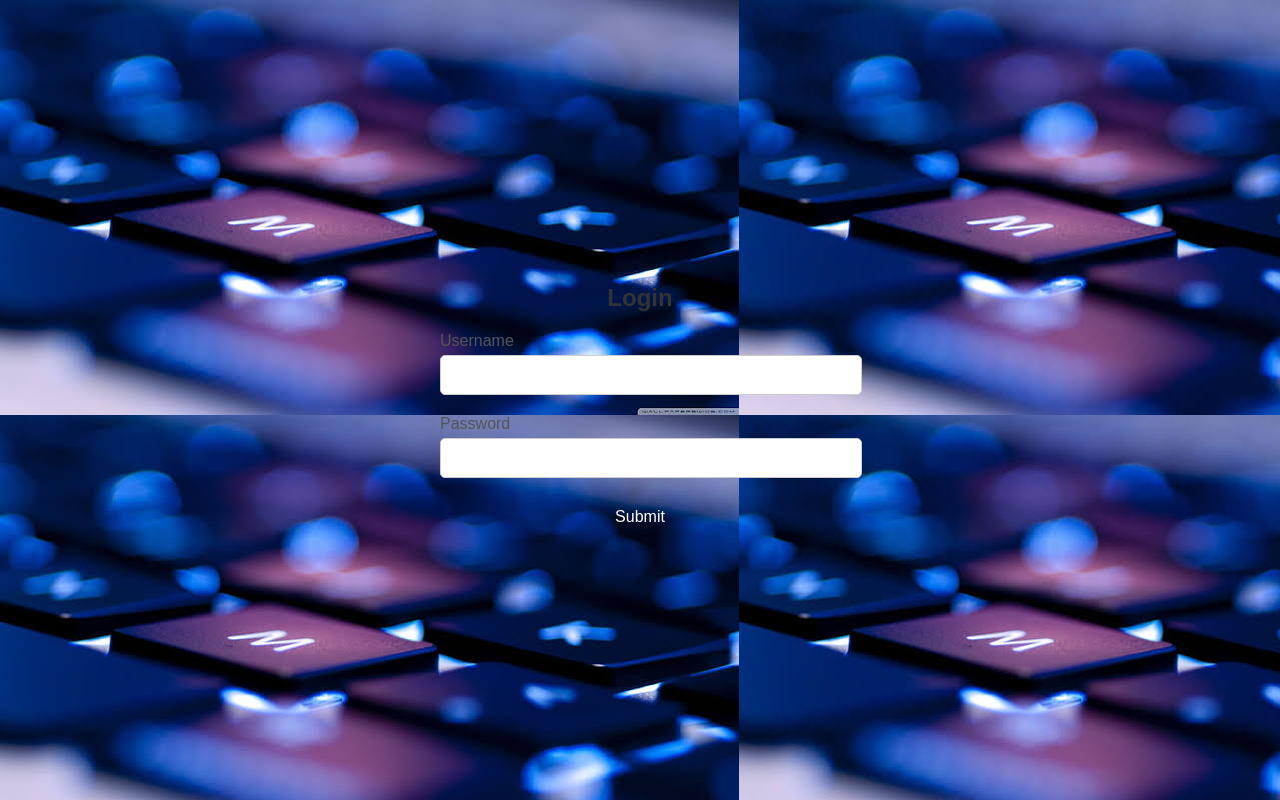
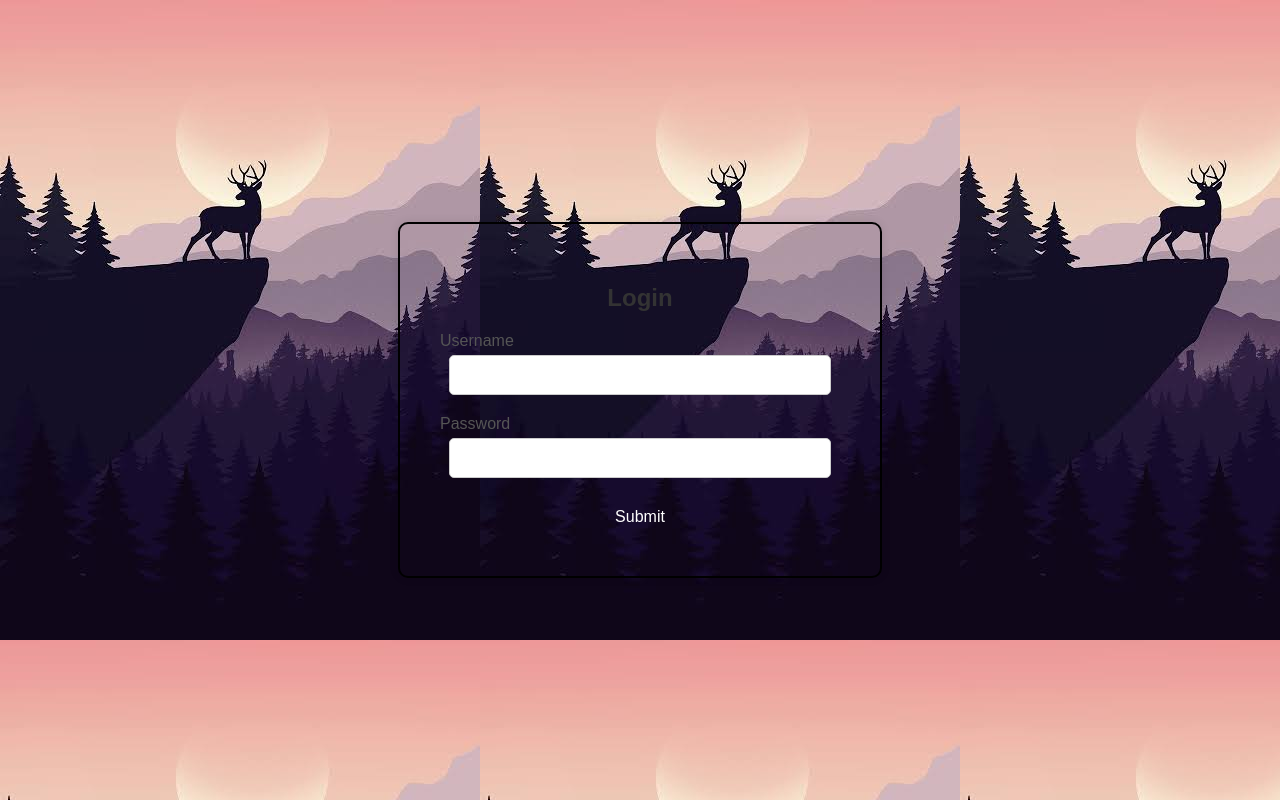
Before and after one commit to yeswanth14-hu/Sketch, a plain HTML site: page index.html in a window 1280 px wide. Drawn offline with Linux system fonts and the light colour scheme.

Commit message:
Add files via upload

```diff
--- a/index.html
+++ b/index.html
@@ -2,13 +2,13 @@
 <html lang="en">
 <head>
     <meta charset="UTF-8">
-    <meta name="viewport" content="width=device-width, initial-scale=0.9">
+    <meta name="viewport" content="width=device-width, initial-scale=1.0">
     <title>Login Page</title>
     <style>
 
 body {
             font-family: Arial, sans-serif;
-            background-image: url(login.jpg);
+            background-image:url(bg.jpg);
             margin: 0;
             padding: 0;
             display: flex;
@@ -18,10 +18,10 @@ body {
         }
 
         .login-container {
-
+             border:2px solid;
             background-color: transparent;
             padding: 40px;
-            border-radius: 10px
+            border-radius: 10px;
             box-shadow: 0px 0px 10px rgba(0, 0, 0, 0.1);
             width: 70%;
             max-width: 400px;
@@ -43,7 +43,7 @@ body {
 
         .login-container input[type="text"],
         .login-container input[type="password"] {
-            width: 100%;
+            width: 90%;
             padding: 10px;
             margin-bottom: 20px;
             border: 1px solid #ccc;
@@ -111,7 +111,7 @@ body {
             var password = document.getElementById("password").value;
 
             var validUsername = "7013426610";
-            var validPassword = "22146-EE-112";
+            var validPassword = "8498823459";
 
             if (username === validUsername && password === validPassword) {
                 window.location.href = "index1.html";
@@ -123,5 +123,6 @@ body {
         }
     </script>
 
+
 </body>
 </html>
```
Also changed, not shown: bg.jpg (added).
